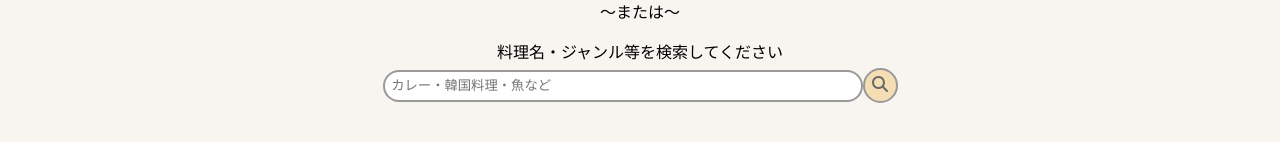
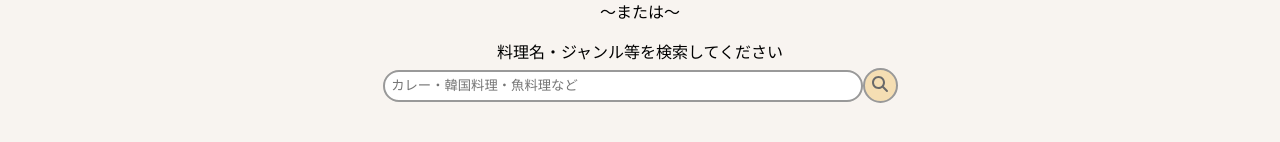
Before and after one commit to ryosuke-shibata-hub/react-nanitaberu, a React (Create React App) app in the folder app/app/: page / in a window 1280 px wide. Shown: the part 986-1128 px from the top of the page. Built offline with nearby package versions, Linux system fonts and the light colour scheme; a web font is replaced by a local one.

Commit message:
プレースフォルダー修正

```diff
--- a/app/app/src/components/Form.tsx
+++ b/app/app/src/components/Form.tsx
@@ -48,7 +48,7 @@ const Form: React.FC<FormProps> = ({ getRecipes }) => {
                         name="cook-keywords"
                         value={inputValue}
                         onChange={handleInputChange}
-                        placeholder="カレー・韓国料理・魚など" />
+                        placeholder="カレー・韓国料理・魚料理など" />
                     <button className="keyword-btn" type="submit" name="keywords-btn">
                         <FontAwesomeIcon icon={faMagnifyingGlass} />
                     </button>
```
